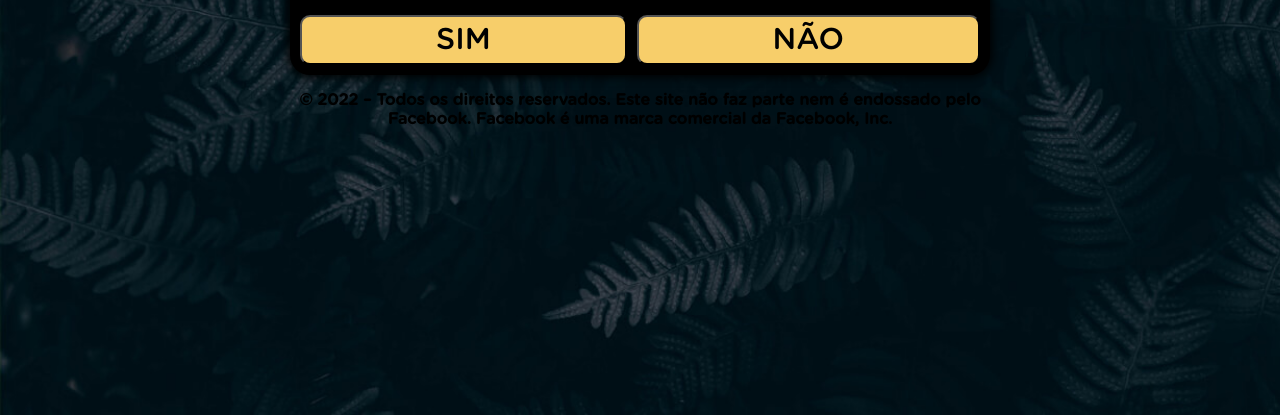
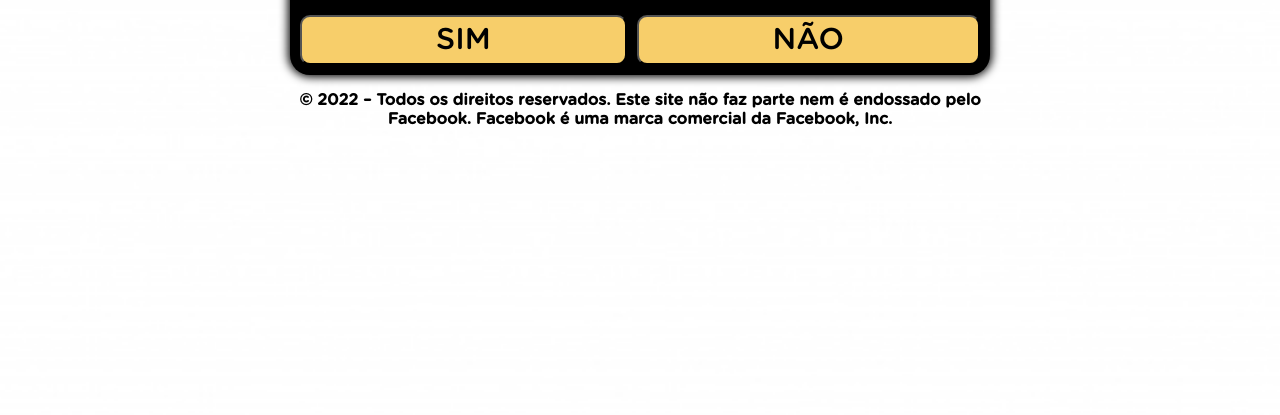
Before and after one commit to henrybortolotto/protocolozerobarrigaofc.website, a plain HTML site: page quiz/index.html in a window 1280 px wide. Shown: the part 385-800 px from the top of the page. Drawn offline with Linux system fonts and the light colour scheme.

Commit message:
Add files via upload

```diff
--- a/quiz/index.html
+++ b/quiz/index.html
@@ -46,7 +46,7 @@
       align-items: center;
       width: 100vw;
       height: 100vh;
-      background: url("fundo.png");
+      background: url("white.jpg");
       background-size: cover;
       background-repeat: no-repeat;
     }
```
Also changed, not shown: quiz/white.jpg (added).
